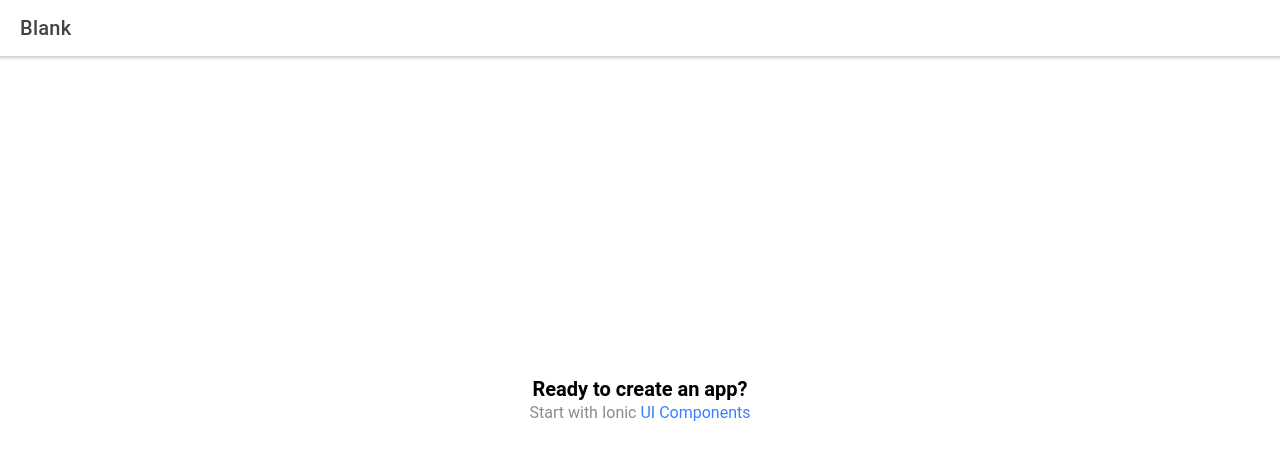
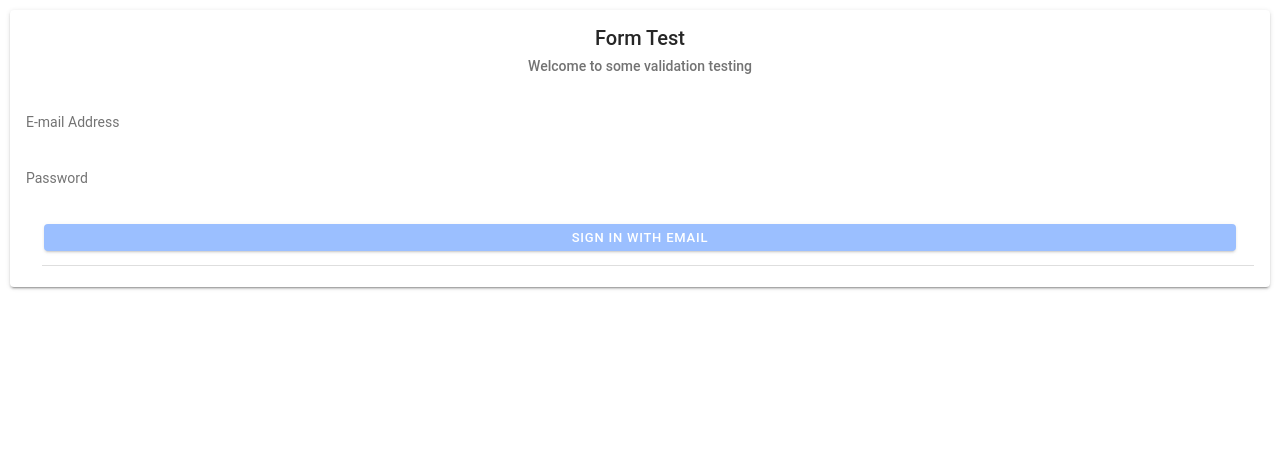
Before and after one commit to jameson-w-taylor/yup-input-validation, a React (Create React App) app: page /home in a window 1280 px wide. Shown: the top 460 px of the page. Built offline with nearby package versions, Linux system fonts and the light colour scheme.

Commit message:
Update starter to Ionic FW v7; Add yup for form validation; Add error text example;

```diff
--- a/src/pages/Home.tsx
+++ b/src/pages/Home.tsx
@@ -1,22 +1,93 @@
-import { IonContent, IonHeader, IonPage, IonTitle, IonToolbar } from '@ionic/react';
-import ExploreContainer from '../components/ExploreContainer';
-import './Home.css';
+import { IonButton, IonCard, IonCardContent, IonCardHeader, IonCardSubtitle, IonCardTitle, IonContent, IonInput, IonItem, IonLabel, IonList, IonPage } from '@ionic/react';
+import { useForm, Controller } from 'react-hook-form';
+import { yupResolver } from '@hookform/resolvers/yup';
+import * as yup from "yup";
+
+type PageInputs = {
+  email: string;
+  password: string;
+};
+
+const validationSchema = yup.object({
+  email: yup.string().required().email().label('Email Address'),
+  password: yup.string().required().label('Password')
+});
 
 const Home: React.FC = () => {
+  const {
+    handleSubmit,
+    control,
+    formState: { errors, isValid, touchedFields },
+  } = useForm<PageInputs>({
+    mode: 'onChange',
+    resolver: yupResolver(validationSchema)
+  });
+
+  const getInputClassNames = (field: keyof PageInputs) => {
+    const classNames = [];
+    if (errors[field]) {
+      classNames.push('ion-invalid');
+    } else {
+      classNames.push('ion-valid');
+    }
+    if (touchedFields[field]) {
+      classNames.push('ion-touched');
+    }
+    return classNames.join(' ');
+  }
+
   return (
     <IonPage>
-      <IonHeader>
-        <IonToolbar>
-          <IonTitle>Blank</IonTitle>
-        </IonToolbar>
-      </IonHeader>
-      <IonContent fullscreen>
-        <IonHeader collapse="condense">
-          <IonToolbar>
-            <IonTitle size="large">Blank</IonTitle>
-          </IonToolbar>
-        </IonHeader>
-        <ExploreContainer />
+      <IonContent className="ion-text-center">
+        <IonCard>
+          <IonCardHeader>
+            <IonCardTitle>Form Test</IonCardTitle>
+            <IonCardSubtitle>Welcome to some validation testing</IonCardSubtitle>
+          </IonCardHeader>
+          <IonCardContent>
+            <IonList>
+              <Controller
+                name="email"
+                control={control}
+                render={({ field: { onChange, value } }) => (
+                  <IonInput
+                    type="email"
+                    label="E-mail Address"
+                    labelPlacement="floating"
+                    value={value}
+                    onIonInput={(e) => onChange(e.detail.value)}
+                    className={getInputClassNames('email')}
+                    errorText={errors.email?.message}
+                  ></IonInput>
+                )}/>
+              <Controller
+                name="password"
+                control={control}
+                render={({ field: { onChange, value } }) => (
+                  <IonInput
+                    type="password"
+                    label="Password"
+                    labelPlacement="floating"
+                    value={value}
+                    onIonInput={(e) => onChange(e.detail.value)}
+                    className={getInputClassNames('password')}
+                    errorText={errors.password?.message}
+                  ></IonInput>
+                )}/>
+              <IonItem>
+                <IonLabel>
+                  <IonButton
+                    data-testid="basic-signin-button"
+                    expand="block"
+                    disabled={!isValid}
+                    onClick={handleSubmit((formData) => console.log(formData))}>
+                    Sign In With Email
+                  </IonButton>
+                </IonLabel>
+              </IonItem>
+            </IonList>
+          </IonCardContent>
+        </IonCard>
       </IonContent>
     </IonPage>
   );
```
Also changed, not shown: package.json (+6 -3 lines), 1 other file (tests, documents, lock files or other folders).
